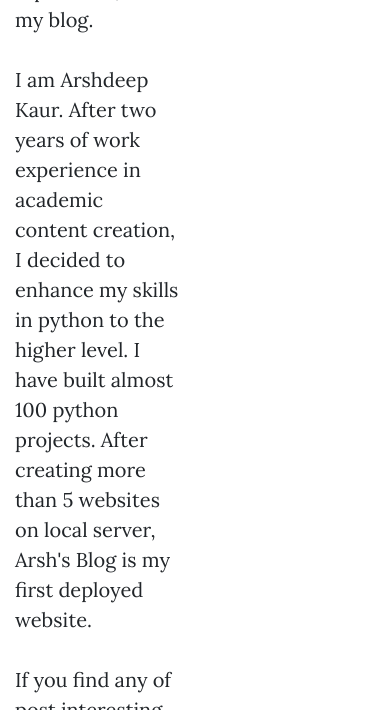
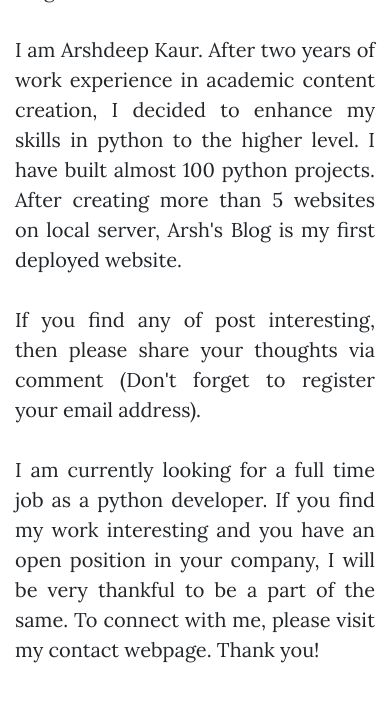
Before and after one commit to ArshdeepKaurArora/arsh_blog, a Flask app: page /about in a window 390 px wide. Shown: the part 599-1309 px from the top of the page. Run offline with Flask 3, Linux system fonts and the light colour scheme; some libraries are stand-ins or nearby versions.

Commit message:
adjust for phone screen

```diff
--- a/main.py
+++ b/main.py
@@ -19,11 +19,12 @@ Bootstrap(app)
 
 # collecting data from environment
 uri = os.getenv("DATABASE_URL")
-if uri.startswith("postgres://"):
-    uri = uri.replace("postgres://", "postgresql://", 1)
+# if uri.startswith("postgres://"):
+#     uri = uri.replace("postgres://", "postgresql://", 1)
 
 ##CONNECT TO DB
-app.config['SQLALCHEMY_DATABASE_URI'] = os.environ.get(uri,'sqlite:///user.db')
+# app.config['SQLALCHEMY_DATABASE_URI'] = os.environ.get(uri,'sqlite:///user.db')
+app.config['SQLALCHEMY_DATABASE_URI'] = 'sqlite:///user.db'
 app.config['SQLALCHEMY_TRACK_MODIFICATIONS'] = False
 app.app_context().push()
 db = SQLAlchemy(app)
--- a/templates/about.html
+++ b/templates/about.html
@@ -18,8 +18,8 @@
   <!-- Main Content -->
   <div class="container">
     <div class="row">
-      <div class="col">
-        <div class="my-5 ">
+      <div class="col-lg-6 col-md-12">
+        <div class="my-5" style="text-align:justify">
         <p>As the name represents, this is my blog.</p>
         <p>I am Arshdeep Kaur. After two years of work experience in academic content creation, I decided to enhance my skills in python to the higher level.
           I have built almost 100 python projects. After creating more than 5 websites on local server, Arsh's Blog is my first deployed website.</p>
@@ -28,7 +28,7 @@
           To connect with me, please visit my contact webpage. Thank you!</p>
         </div>
       </div>
-      <div class="col">
+      <div class="col-lg-6 col-md-12">
         <div class = "container align-items-center">
         <img style="width:100%" src="https://pbs.twimg.com/profile_images/1668465413380882432/GozQDmQo_400x400.jpg">
         </div>
--- a/templates/contact.html
+++ b/templates/contact.html
@@ -20,13 +20,13 @@
     <div class="row">
       <div class="col-lg-10 col-md-10 px-5 mx-auto">
         <h3>Want to get in touch?</h3>
-        <div class="container my-4">
+        <div class="container my-4" style="text-align:justify">
           <p>Hey, thanks for approaching and showing your interesting of connecting with me.
             I am more than happy to connect with you. I am open to suggestions for improving this blog
             and enhancing my skills.</p>
           <p> If you are approaching with any advice or any job opportunity please click on the button below to contact with me.</p>
           <div class="email">
-            <button type="button" class="w-50 btn contact btn-lg btn-primary" onclick="location.href='mailto:kaurarshdeep0103@gmail.com';">
+            <button type="button" class="w-70 btn contact btn-lg btn-primary" onclick="location.href='mailto:kaurarshdeep0103@gmail.com';">
               Drop an email</button>
           </div>
           </div>
```
